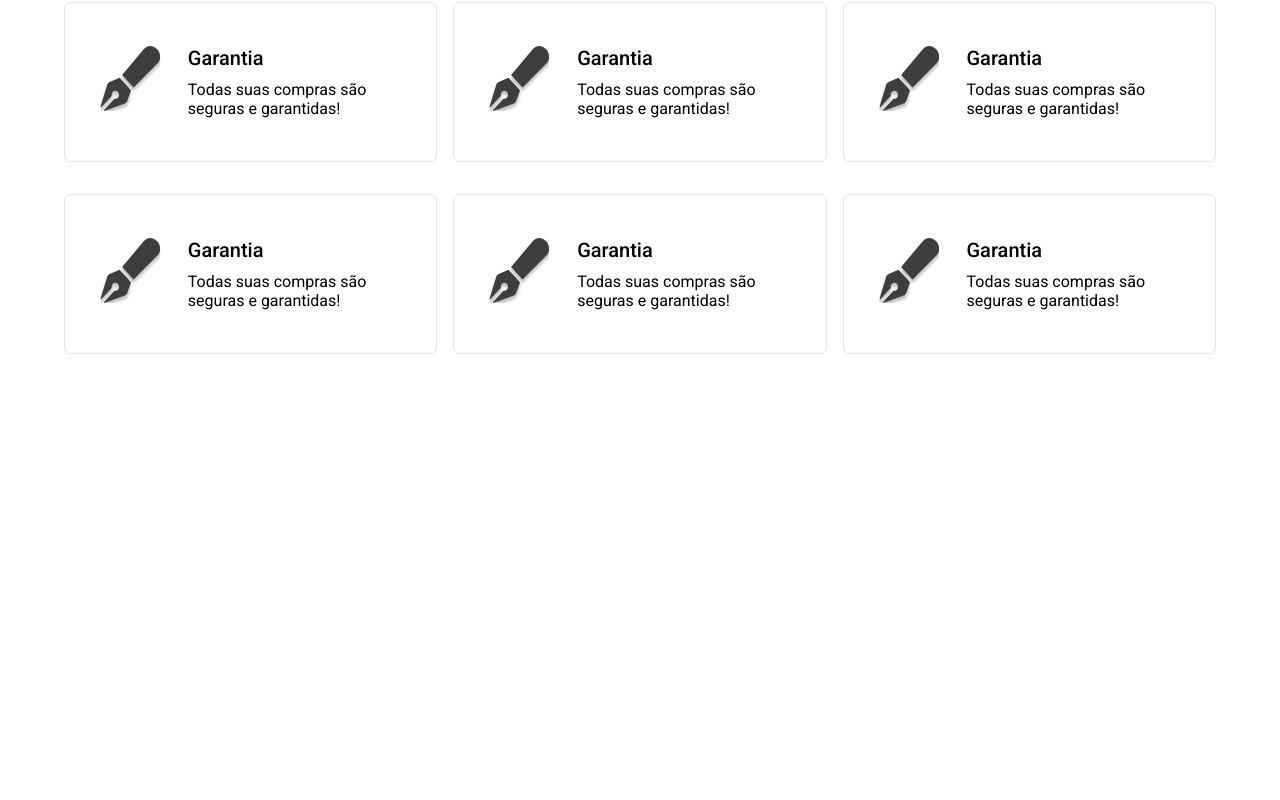
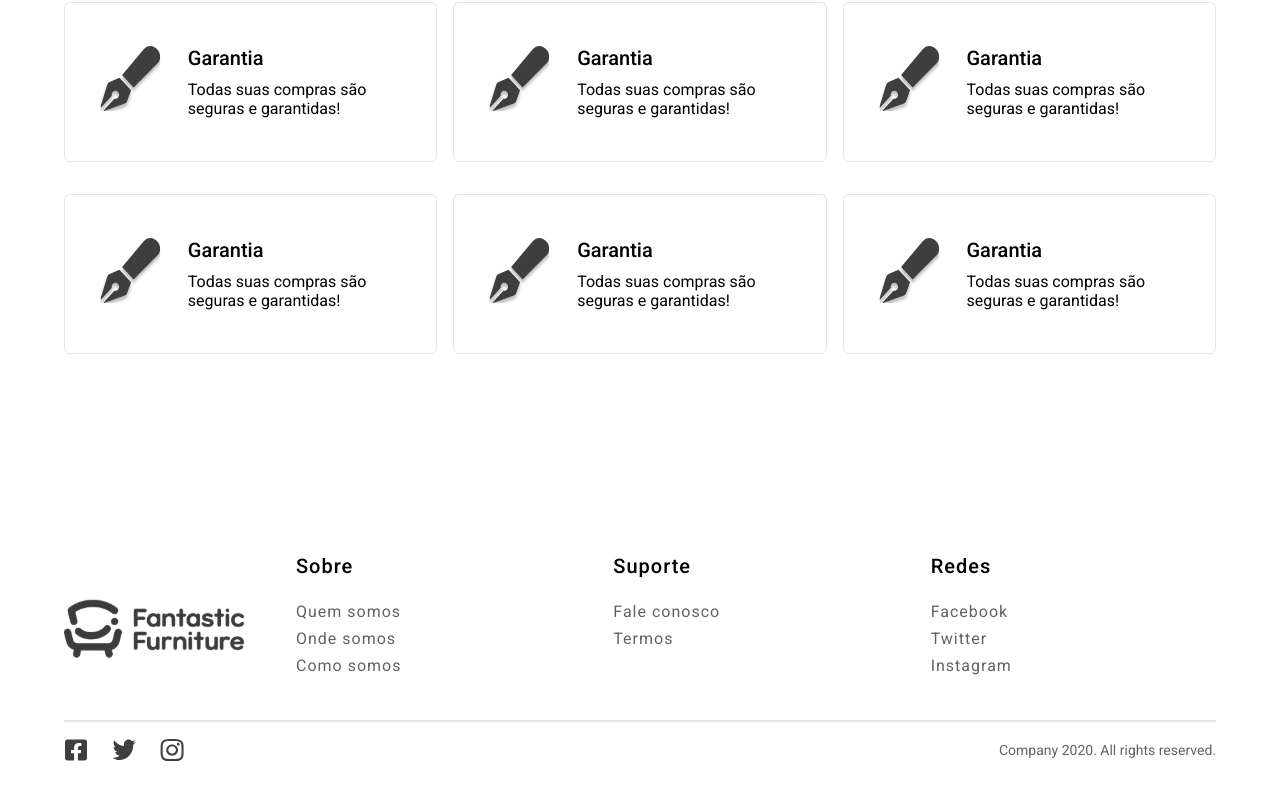
Before and after one commit to marcosmacedoo/fantastic-furniture, a React (Create React App) app: page / in a window 1280 px wide. Shown: the part 2520-3320 px from the top of the page. Before the commit the page ends 2874 px from the top, so only its background shows below. Built offline with nearby package versions, Linux system fonts and the light colour scheme.

Commit message:
style: created section footer

```diff
--- /dev/null
+++ b/src/components/Footer/index.tsx
@@ -0,0 +1,57 @@
+import React from 'react'
+import { Wrapper, Infos, Logo, ItemInfos, Divider, SocialMedia } from './styles'
+import { MainContainer } from '../../GlobalStyle'
+import ImgLogoDark from '../../assets/logo-dark.svg'
+import ImgLogoFacebook from '../../assets/facebook.svg'
+import ImgLogoTwitter from '../../assets/twitter.svg'
+import ImgLogoInstagram from '../../assets/instagram.svg'
+
+export function Footer(): JSX.Element {
+  return (
+    <Wrapper>
+      <MainContainer>
+        <Infos>
+          <Logo src={ImgLogoDark} alt="Logo Fantastic Furniture" />
+          <ItemInfos>
+            <h3>Sobre</h3>
+            <ul>
+              <li>Quem somos</li>
+              <li>Onde somos</li>
+              <li>Como somos</li>
+            </ul>
+          </ItemInfos>
+          <ItemInfos>
+            <h3>Suporte</h3>
+            <ul>
+              <li>Fale conosco</li>
+              <li>Termos</li>
+            </ul>
+          </ItemInfos>
+          <ItemInfos>
+            <h3>Redes</h3>
+            <ul>
+              <li>Facebook</li>
+              <li>Twitter</li>
+              <li>Instagram</li>
+            </ul>
+          </ItemInfos>
+        </Infos>
+        <Divider />
+        <SocialMedia>
+          <ul>
+            <li>
+              <img src={ImgLogoFacebook} alt="Logo do Facebook" />
+            </li>
+            <li>
+              <img src={ImgLogoTwitter} alt="Logo do Twitter" />
+            </li>
+            <li>
+              <img src={ImgLogoInstagram} alt="Logo do Instagram" />
+            </li>
+          </ul>
+          <span>Company 2020. All rights reserved.</span>
+        </SocialMedia>
+      </MainContainer>
+    </Wrapper>
+  )
+}
--- /dev/null
+++ b/src/components/Footer/styles.ts
@@ -0,0 +1,82 @@
+import styled from 'styled-components'
+
+export const Wrapper = styled.footer`
+  margin: 20rem 0 4rem 0;
+
+  & > div {
+    display: flex;
+    flex-direction: column;
+    gap: 1.6rem;
+  }
+`
+
+export const Infos = styled.div`
+  width: 100%;
+  display: grid;
+  grid-template-columns: 20rem repeat(3, minmax(20rem, 1fr));
+  grid-template-rows: 15rem;
+  column-gap: 3.2rem;
+`
+
+export const Logo = styled.img`
+  height: 100%;
+  width: 100%;
+`
+
+export const ItemInfos = styled.div`
+  display: flex;
+  flex-direction: column;
+  gap: 2.4rem;
+  letter-spacing: 0.1rem;
+
+  & > h3 {
+    font-size: 2rem;
+    font-weight: 500;
+  }
+
+  & > ul {
+    display: flex;
+    flex-direction: column;
+    gap: 0.8rem;
+  }
+
+  & > ul li {
+    font-size: 1.6rem;
+    font-weight: 400;
+    color: var(--gray);
+    cursor: pointer;
+    transition: opacity 0.3s linear;
+  }
+
+  & > ul li:hover {
+    opacity: 0.8;
+  }
+`
+
+export const Divider = styled.div`
+  width: 100%;
+  height: 2px;
+  background: rgba(0, 0, 0, 0.1);
+`
+
+export const SocialMedia = styled.div`
+  display: flex;
+  align-items: center;
+  justify-content: space-between;
+
+  & > ul {
+    display: flex;
+    gap: 2.4rem;
+
+    li,
+    img {
+      width: 2.4rem;
+      height: 2.4rem;
+    }
+  }
+
+  & > span {
+    font-size: 1.4rem;
+    color: var(--gray);
+  }
+`
--- a/src/pages/Home/index.tsx
+++ b/src/pages/Home/index.tsx
@@ -4,6 +4,7 @@ import { Main } from '../../components/Main'
 import { ListSeats } from '../../components/ListSeats'
 import { LineGamer } from '../../components/LineGamer'
 import { Extras } from '../../components/Extras'
+import { Footer } from '../../components/Footer'
 import { GlobalStyle } from '../../GlobalStyle'
 
 function Home(): JSX.Element {
@@ -14,6 +15,7 @@ function Home(): JSX.Element {
       <ListSeats />
       <LineGamer />
       <Extras />
+      <Footer />
       <GlobalStyle />
     </div>
   )
```
